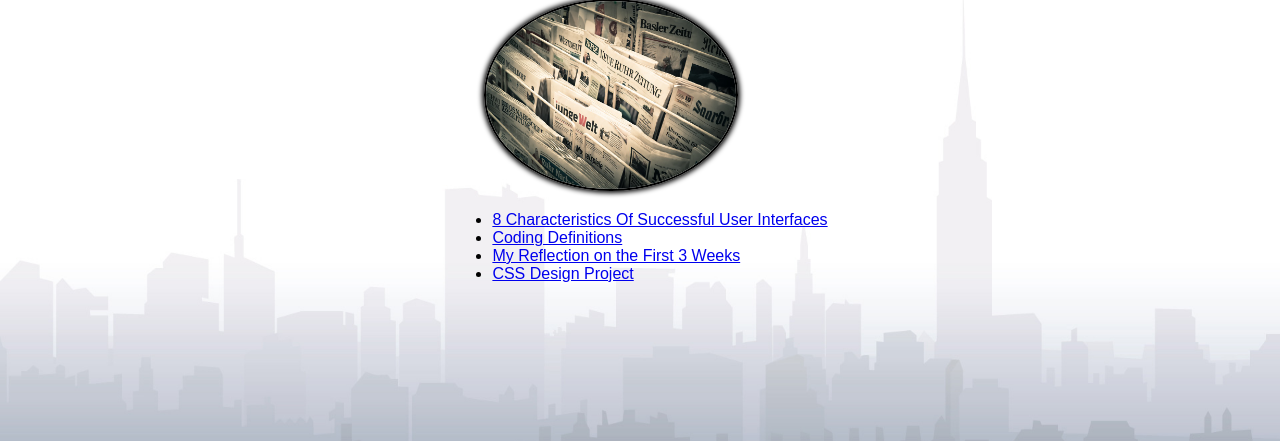
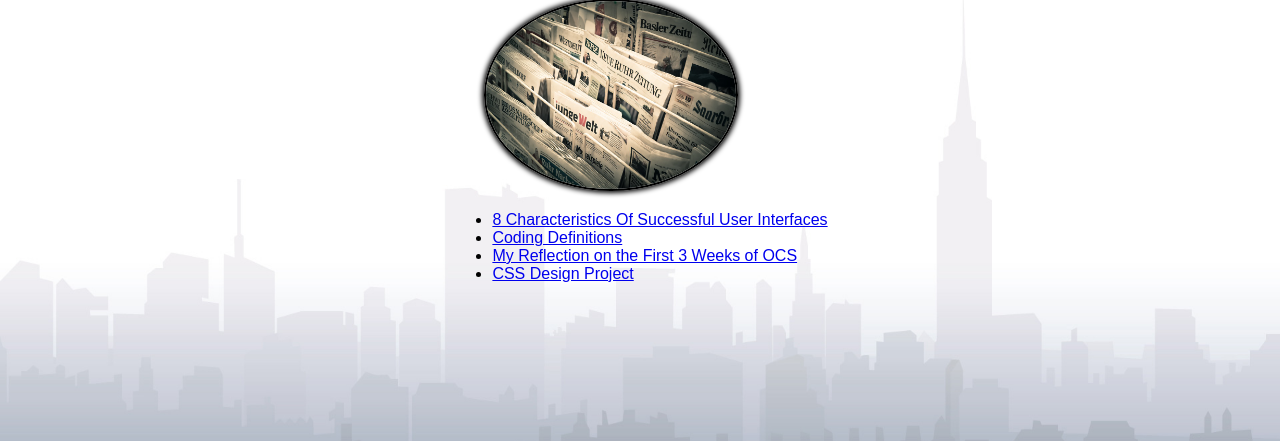
Before and after one commit to CodeMorrow/personal-website, a PHP site: page /articles.php in a window 1280 px wide. Shown: the part 220-661 px from the top of the page. Run offline with PHP 8.4, Linux system fonts and the light colour scheme; data that the repository does not hold is empty; some web fonts are replaced.

Commit message:
fix style issue

```diff
--- a/articles.php
+++ b/articles.php
@@ -11,7 +11,7 @@
 
 			<li><a class="articleList__link" href="articles/definitions.php" target="_blank">Coding Definitions</a></li>
 
-			<li><a class="articleList__link" href="articles/week_3_reflection.php" target="_blank">My Reflection on the First 3 Weeks</a></li>
+			<li><a class="articleList__link" href="articles/week_3_reflection.php" target="_blank">My Reflection on the First 3 Weeks of OCS</a></li>
 
 			<li><a class="articleList__link" href="articles/css_design_project.php" target="_blank">CSS Design Project</a></li>
 		</ul>
--- a/includes/_gameTop.php
+++ b/includes/_gameTop.php
@@ -2,7 +2,7 @@
 <html>
 <head>
 	<link rel="icon" href="<?php echo "$directory";?>images/JM-Logo-Square-Teal.png">
-	<link rel="stylesheet" type="text/css" href="<?php echo "$directory";?> style.css">
+	<link rel="stylesheet" type="text/css" href="<?php echo "$directory";?>style.css">
 	<meta content="text/html;charset=utf-8" http-equiv="Content-Type">
 	<title><?php if ($thisPage!=="")
 		echo "$thisPage";?></title>
```
